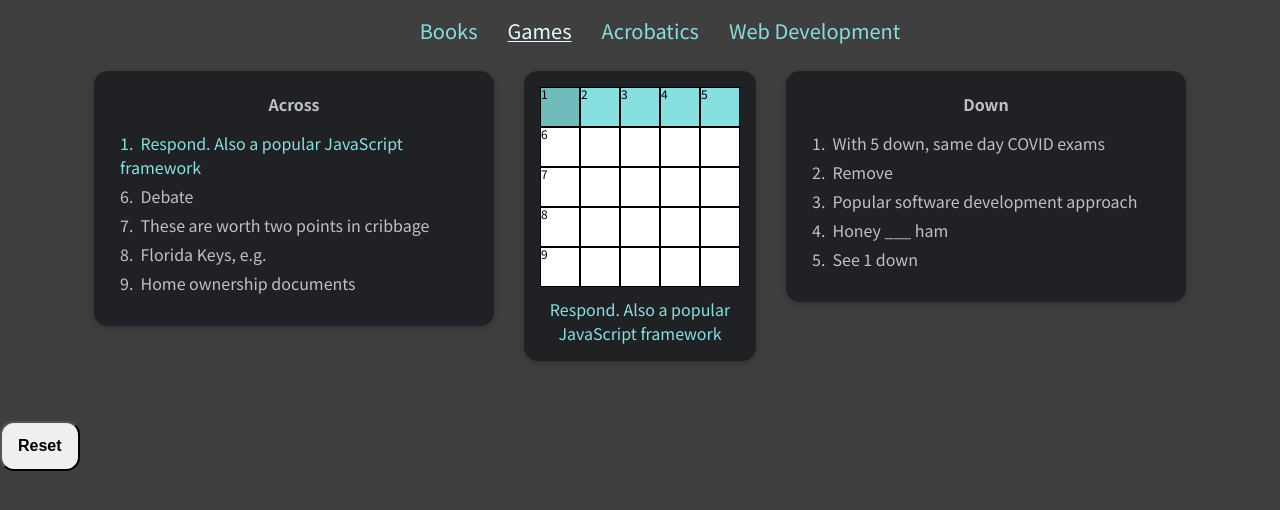
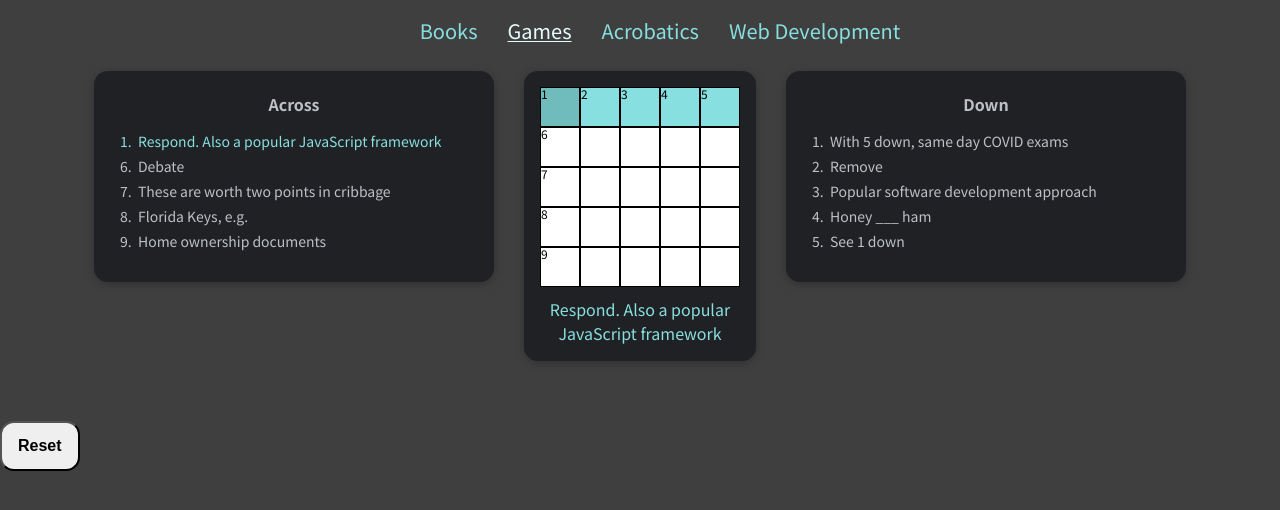
Before and after one commit to bka04/bka, a React (Create React App) app: page /games in a window 1280 px wide. Shown: the top 510 px of the page. Built offline with nearby package versions, Linux system fonts and the light colour scheme.

Commit message:
Animate clue highlight

```diff
--- a/src/components/Games/CrosswordClues.css
+++ b/src/components/Games/CrosswordClues.css
@@ -16,8 +16,22 @@
 
 .clueList > li {
   cursor: pointer;
+  font-size: 14px;
 }
 
 .clueList > li.highlight {
   color: #88dfdf;
+  animation: highlightText 0.5s ease-out forwards;
 }
+
+@keyframes highlightText {
+  0% {
+    font-size: 14px;
+  }
+  50% {
+    font-size: 15px;
+  }
+  100% {
+    font-size: 14px;
+  }
+}
```
